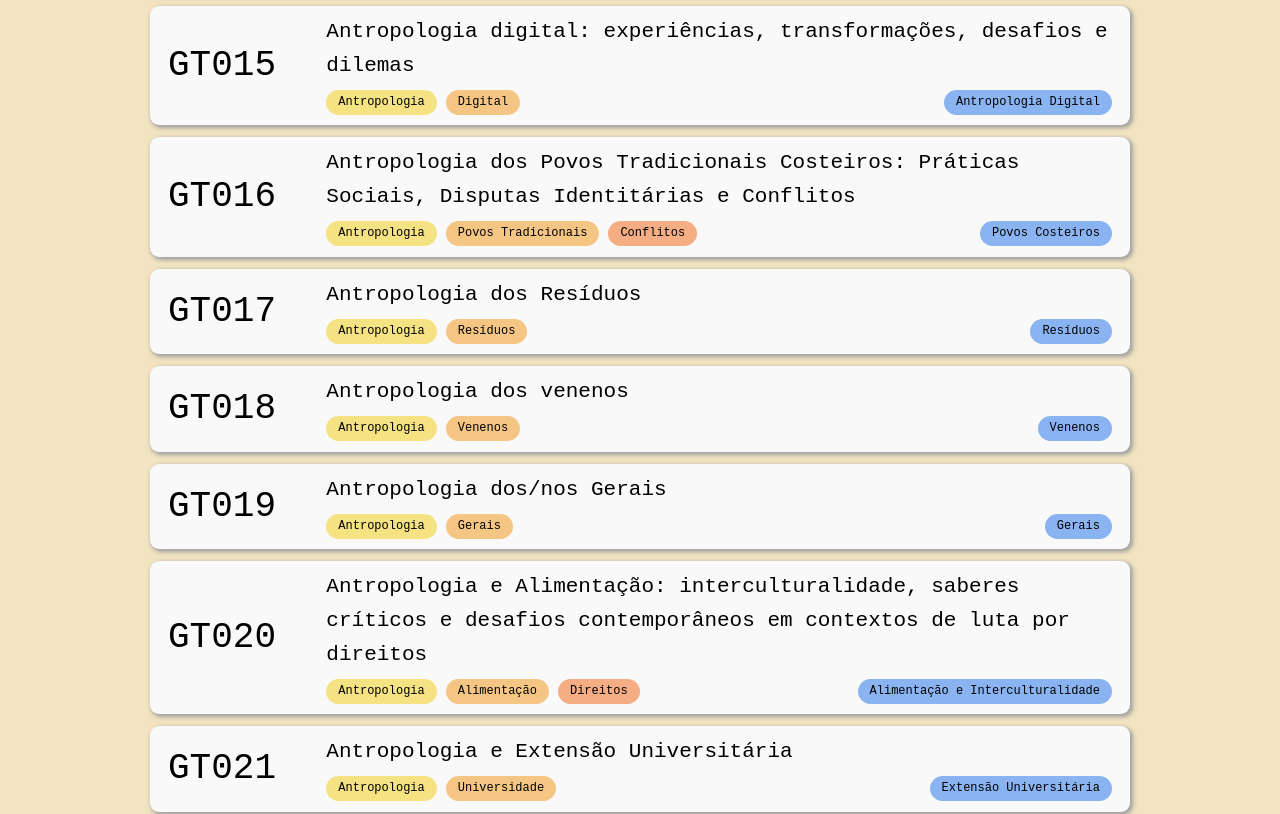
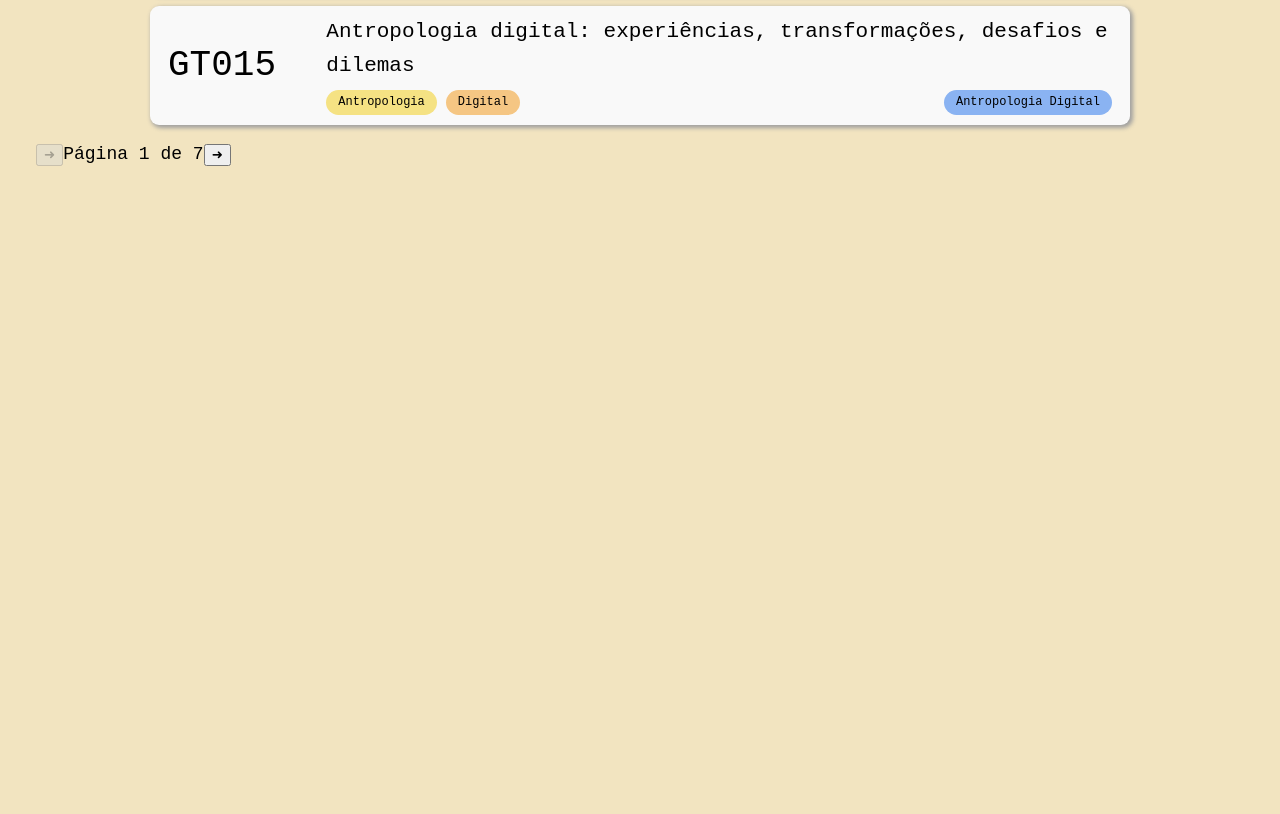
Before and after one commit to mfaria-tech/gts_list, a Next.js app: page / in a window 1280 px wide. Shown: the part 1800-2614 px from the top of the page. After the commit the page ends 1987 px from the top, so only its background shows below. Built offline with nearby package versions, Linux system fonts and the light colour scheme; a web font is replaced by a local one.

Commit message:
feat(components/pagination.tsx): Created list pagination component

```diff
--- /dev/null
+++ b/src/app/_components/pagination.tsx
@@ -0,0 +1,40 @@
+"use client";
+import React from "react";
+
+interface Props {
+  currentPage: number;
+  totalPages: number;
+  onPageChange: (page: number) => void;
+}
+
+const Pagination: React.FC<Props> = ({ currentPage, totalPages, onPageChange }) => {
+  return (
+    <div className="pagination">
+      <button
+        onClick={() => {
+          onPageChange(Math.max(currentPage - 1, 1));
+          window.scrollTo(0,0);
+        }}
+        disabled={currentPage === 1}
+        className="previous-button-pagination"
+      >
+        ➜
+      </button>
+      <span className="label-pagination">
+        Página {currentPage} de {totalPages}
+      </span>
+      <button
+        onClick={() => {
+          onPageChange(Math.min(currentPage + 1, totalPages));
+          window.scrollTo(0,0);
+        }}
+        disabled={currentPage === totalPages}
+        className="next-button-pagination"
+      >
+        ➜
+      </button>
+    </div>
+  );
+};
+
+export default Pagination;
--- a/src/app/page.tsx
+++ b/src/app/page.tsx
@@ -4,6 +4,7 @@ import Search from "./_components/search";
 import FilterTags from "./_components/filtertags";
 import ClearFilters from "./_components/clearfilters";
 import GTList from "./_components/gtlist";
+import Pagination from "./_components/pagination";
 
 interface GT {
   gt: string;
@@ -20,7 +21,10 @@ export default function Home() {
   const [gts, setGts] = useState<GT[]>([]);
   const [filteredGts, setFilteredGts] = useState<GT[]>([]);
   const [selectedGT, setSelectedGT] = useState<GT | null>(null);
+  const [currentPage, setCurrentPage] = useState(1);
   const [isViewing, setIsViewing] = useState(false);
+
+  const itensPerPage = 15;
 
   useEffect(() => {
     const fetchData = async () => {
@@ -52,8 +56,15 @@ export default function Home() {
       );
     }
 
+    setCurrentPage(1);
     setFilteredGts(tempGts);
   }, [search, selectedGender, selectedSubgenre, gts]);
+
+  const totalPages = Math.ceil(filteredGts.length / itensPerPage);
+  const paginatedGts = filteredGts.slice(
+    (currentPage - 1) * itensPerPage,
+    currentPage * itensPerPage
+  );
 
   const generos = Array.from(
     new Set(gts.flatMap((gt) => gt.genero.split(",").map((g) => g.trim())))
@@ -97,7 +108,12 @@ export default function Home() {
               }}
             />
           </div>
-          <GTList gts={filteredGts} onSelect={handleSelectGT} />
+          <GTList gts={paginatedGts} onSelect={handleSelectGT} />
+          <Pagination
+            currentPage={currentPage}
+            totalPages={totalPages}
+            onPageChange={setCurrentPage}
+          />
         </>
       )}
     </main>
```
